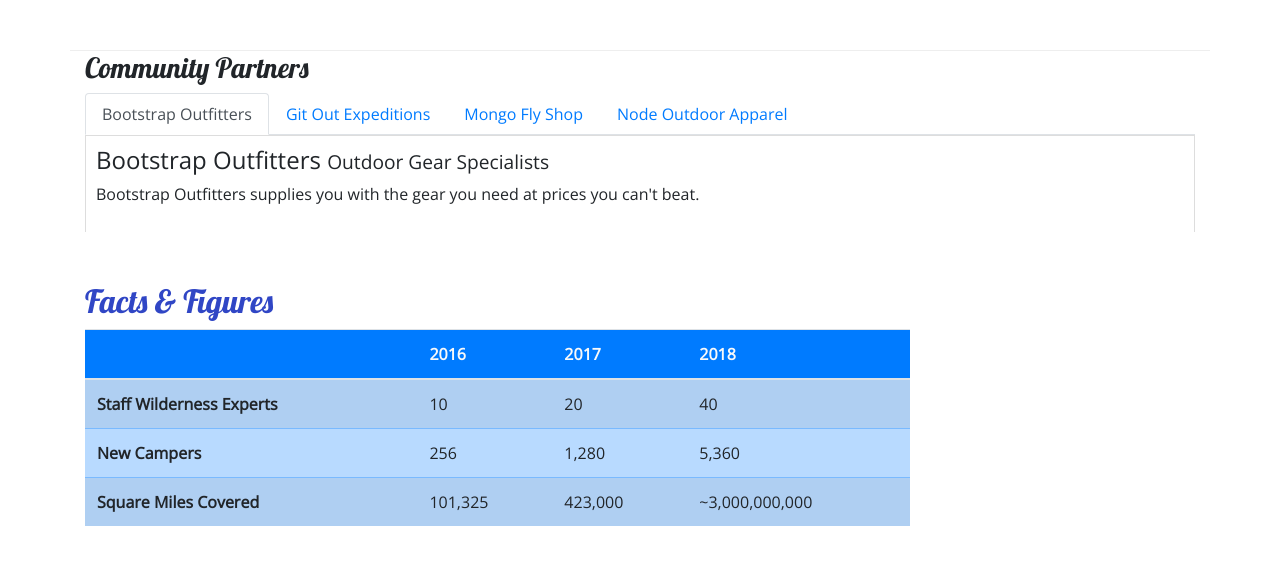
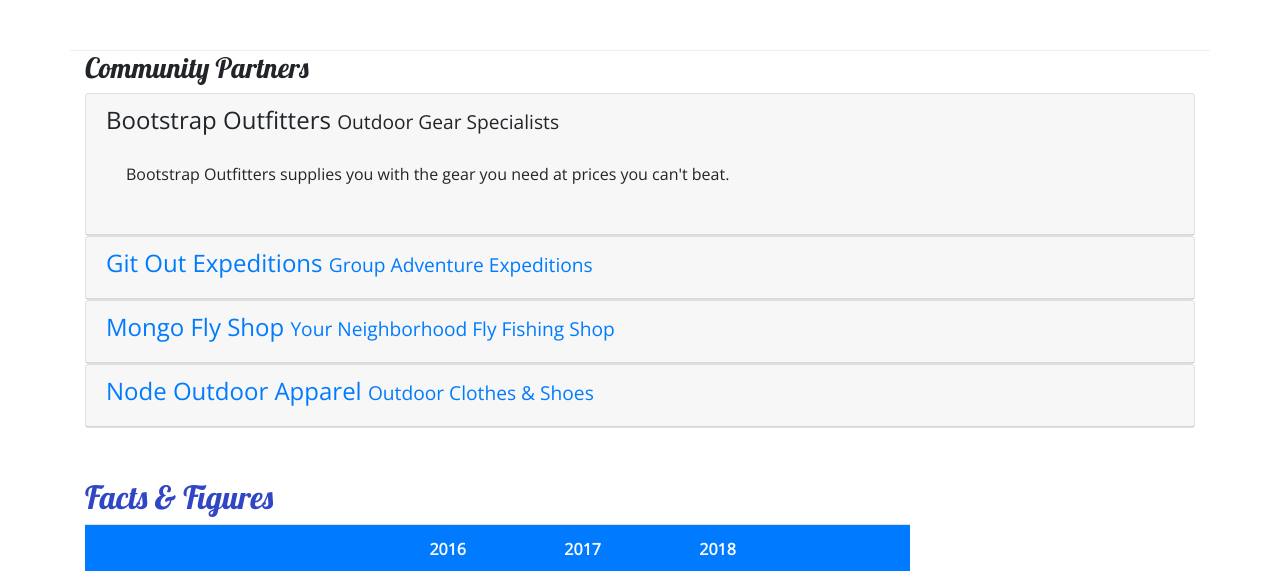
Before and after one commit to LisaPiano/nucampsite, a website: page aboutus.html in a window 1280 px wide. Shown: the part 879-1450 px from the top of the page. Drawn offline with nearby package versions, Linux system fonts and the light colour scheme.

Commit message:
Accordion

```diff
--- a/aboutus.html
+++ b/aboutus.html
@@ -100,32 +100,68 @@
             <div class="row">
                 <div class="col-12">
                     <h3>Community Partners</h3>
-                    <ul class="nav nav-tabs">
-                        <li class="nav-item"><a class="nav-link active" href="#bootstrap" role="tab" data-toggle="tab">Bootstrap Outfitters</a></li>
-                        <li class="nav-item"><a class="nav-link" href="#git" role="tab" data-toggle="tab">Git Out Expeditions</a></li>
-                        <li class="nav-item"><a class="nav-link" href="#mongo" role="tab" data-toggle="tab">Mongo Fly Shop</a></li>
-                        <li class="nav-item"><a class="nav-link" href="#node" role="tab" data-toggle="tab">Node Outdoor Apparel</a></li>
-                    </ul>
-                    <div class="tab-content">
-                        <div role="tabpanel" class="tab-pane fade show active" id="bootstrap">
-                            <h4>Bootstrap Outfitters <small>Outdoor Gear Specialists</small></h4>
+                    <div id="accordion">
+
+                        <div class="card">
+                            <div role="tab" class="card-header">
+                                <h4>
+                                    <a data-toggle="collapse" data-target="#bootstrap">Bootstrap Outfitters <small>Outdoor Gear Specialists</small></a>
+                                </h4>
+                                <div class="collapse-show" id="bootstrap" data-parent="#accordion">
+                                    <div class="card-body">
                                         <p class="d-none d-sm-block">Bootstrap Outfitters supplies you with the gear you need at prices you can't beat.</p>
                                     </div>
-                        <div role="tabpanel" class="tab-pane fade" id="git">
-                            <h4>Git Out Expeditions <small>Group Adventure Expeditions</small></h4>
+                                </div>
+                            </div>
+                        </div>
+
+                        <div class="card">
+                            <div role="tab" class="card-header">
+                                <h4>
+                                    <a class="collapsed" data-toggle="collapse" data-target="#git">
+                                        Git Out Expeditions <small>Group Adventure Expeditions</small>
+                                    </a>
+                                </h4>
+                                <div class="collapse" id="git" data-parent="#accordion">
+                                    <div class="card-body">
                                         <p class="d-none d-sm-block">Join Git Out Expeditions to explore new horizons with a group of other adventurers!</p>
                                    </div>
-                        <div role="tabpanel" class="tab-pane fade" id="mongo">
-                            <h4>Mongo Fly Shop <small>Your Neighborhood Fly Fishing Shop</small></h4>
+                                </div>
+                            </div>
+                        </div>
+
+                        <div class="card">
+                            <div role="tab" class="card-header">
+                                <h4>
+                                    <a class="collapsed" data-toggle="collapse" data-target="#mongo">
+                                        Mongo Fly Shop <small>Your Neighborhood Fly Fishing Shop</small>
+                                    </a>
+                                </h4>
+                                <div class="collapse" id="mongo" data-parent="#accordion">
+                                    <div class="card-body">
                                         <p class="d-none d-sm-block">Need a new fishing pole, a tacklebox, or flies of all kinds? Stop by Mongo Fly Shop.</p>
                                     </div>
-                        <div role="tabpanel" class="tab-pane fade" id="node">
-                            <h4>Node Outdoor Apparel <small>Outdoor Clothes & Shoes</small></h4>
+                                </div>
+                            </div>
+                        </div>
+
+                        <div class="card">
+                            <div role="tab" class="card-header">
+                                <h4>
+                                    <a class="collapsed" data-toggle="collapse" data-target="#node">
+                                        Node Outdoor Apparel <small>Outdoor Clothes & Shoes</small>
+                                    </a>
+                                </h4>
+                                <div class="collapse" id="node" data-parent="#accordion">
+                                    <div class="card-body">
                                         <p class="d-none d-sm-block">From polar fleeces to swimsuits, hiking boots to waders, a visit to Node will be sure to get you covered.</p>
                                     </div>
                                 </div>
                             </div>
                         </div>
+                    </div><!-- End Accordian-->
+                </div><!-- End col-->
+            </div><!-- End row-->
 
 
         <div class="row row-content">
--- a/css/styles.css
+++ b/css/styles.css
@@ -35,8 +35,3 @@ header h2 {
 .navbar {
     background-color: #901CAD;
 }
-.tab-content{
-    border: 1px solid #DDD;
-    border-bottom: none;
-    padding: 10px;
-    }
```
Also changed, not shown: index.html (+7 -7 lines). Lines whose indentation alone changed are shown as unchanged.
